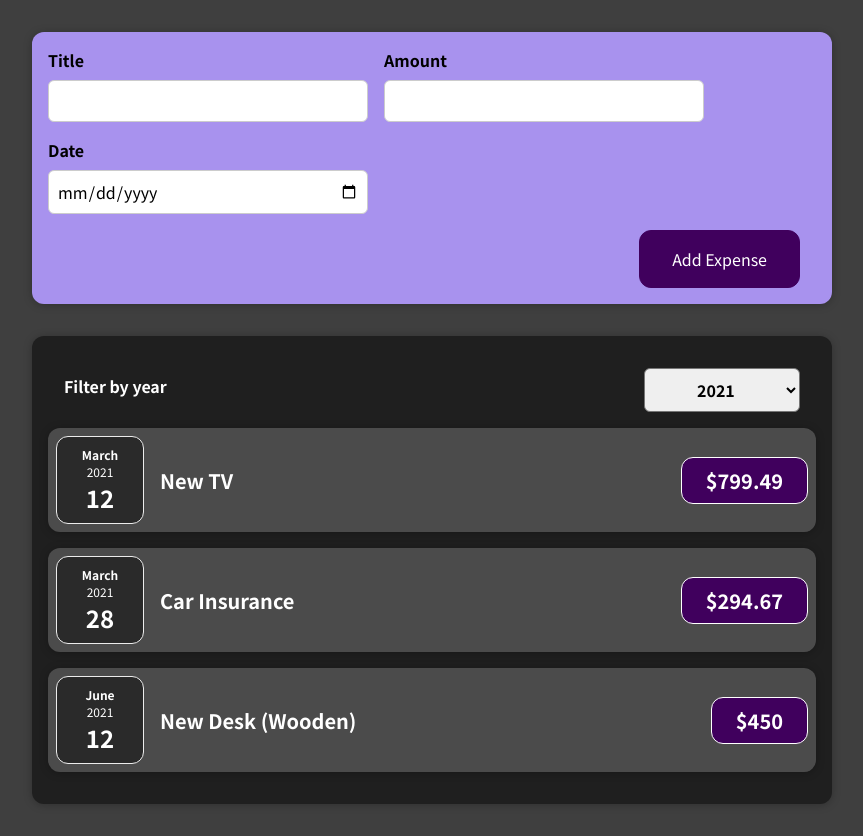
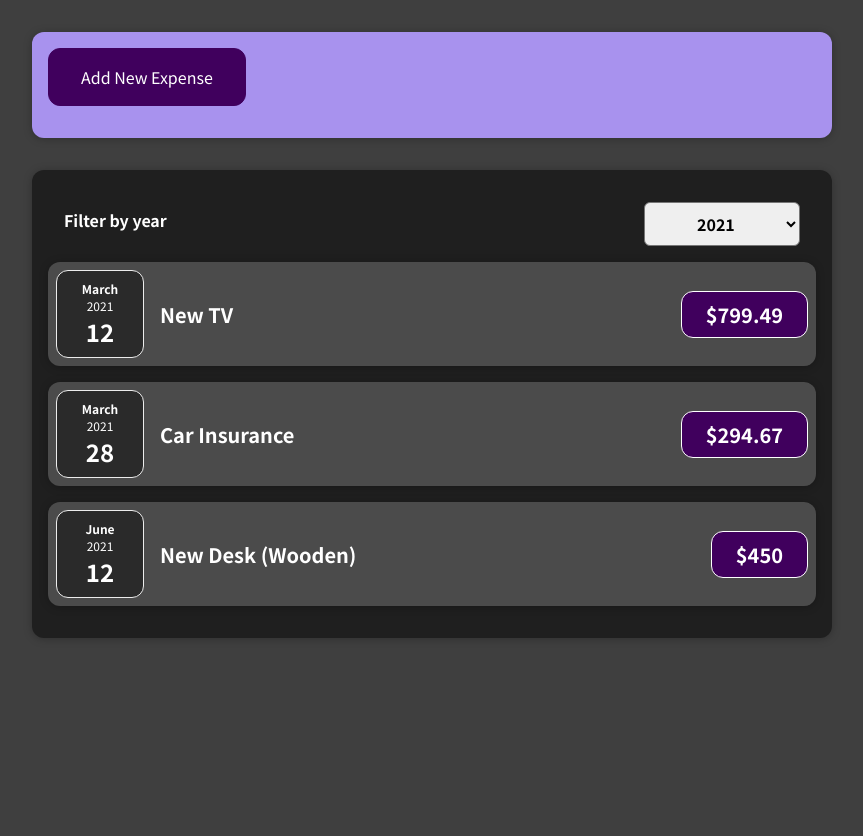
Before and after one commit to millieb/react-complete-guide, a React (Create React App) app in the folder 01-starting-setup/: page / in a window 1280 px wide. Shown: the whole page, without its empty margins (208-1071 px from the left). After the commit the page ends 800 px from the top, so only its background shows below. Built offline with nearby package versions, Linux system fonts and the light colour scheme.

Commit message:
Completed assignment 4.

```diff
--- a/01-starting-setup/src/components/NewExpense/ExpenseForm.js
+++ b/01-starting-setup/src/components/NewExpense/ExpenseForm.js
@@ -5,6 +5,7 @@ const ExpenseForm = (props) => {
     const [enteredTitle, setEnteredTitle] = useState('');
     const [enteredAmount, setEnteredAmount] = useState('');
     const [enteredDate, setEnteredDate] = useState('');
+    const [newExpenseButton, setNewExpenseButton] = useState(true);
 
     const titleChangeHandler = (event) => {
         setEnteredTitle(event.target.value);
@@ -33,14 +34,25 @@ const ExpenseForm = (props) => {
         setEnteredDate('');
     };
 
+    const buttonHandler = () => {
+        setNewExpenseButton(!newExpenseButton);
+    }
+
     return (
         <form onSubmit={submitHandler}>
             <div className='new-expense__controls'>
+                {newExpenseButton && (
+                  <button type="button" onClick={buttonHandler}>Add New Expense</button>
+                )}
+
+                {!newExpenseButton && (
+                  <div className='new-expense__controls'>
                     <div className='new-expense__control'>
                         <label>Title</label>
-                    <input type="text"
+                        <input
+                          type="text"
                           value={enteredTitle}
-                           onChange={titleChangeHandler} />
+                          onChange={titleChangeHandler}/>
                     </div>
                     <div className='new-expense__control'>
                         <label>Amount</label>
@@ -55,8 +67,13 @@ const ExpenseForm = (props) => {
                         onChange={dateChangeHandler}/>
                     </div>
                   </div>
+                  )}
+                {!newExpenseButton && (
                   <div className="new-expense__actions">
                       <button type="submit">Add Expense</button>
+                      <button type="button" onClick={buttonHandler}>Cancel</button>
+                  </div>
+                )}
             </div>
         </form>
     )
```
Lines whose indentation alone changed are shown as unchanged.
